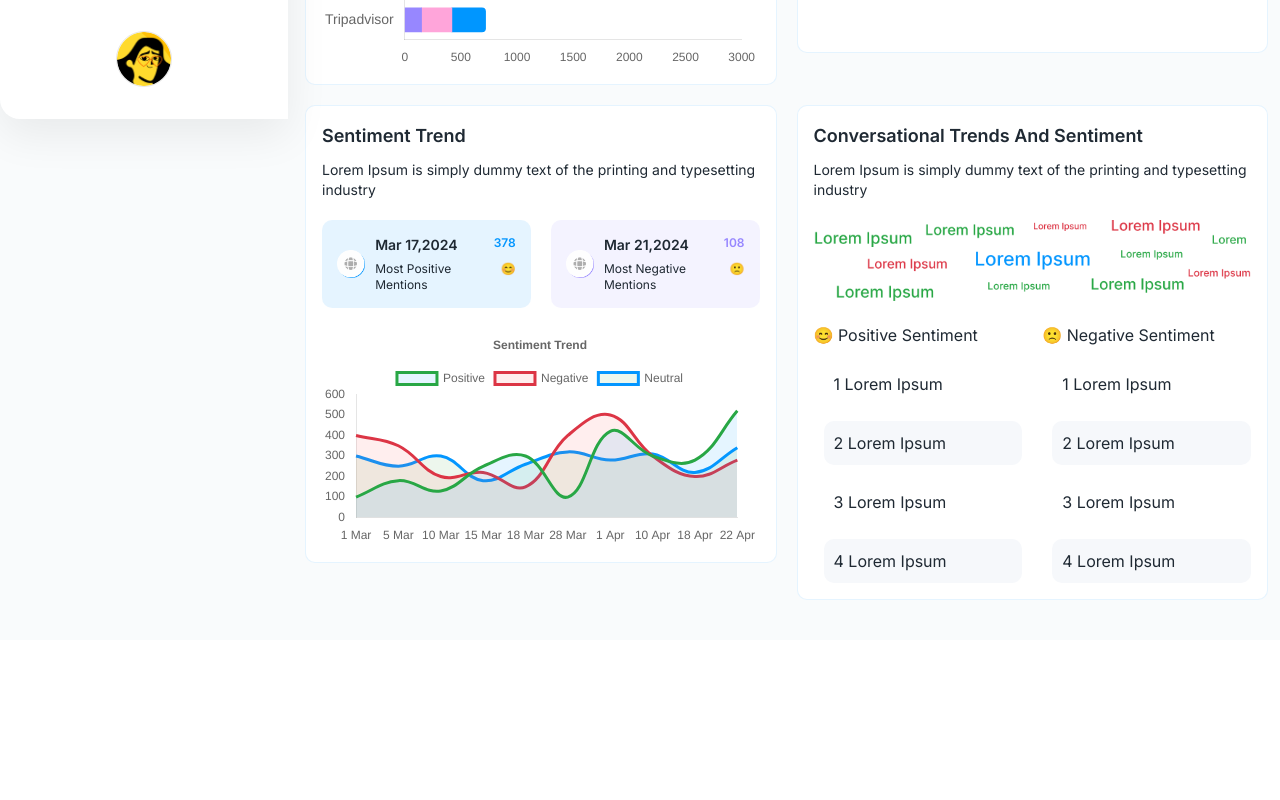
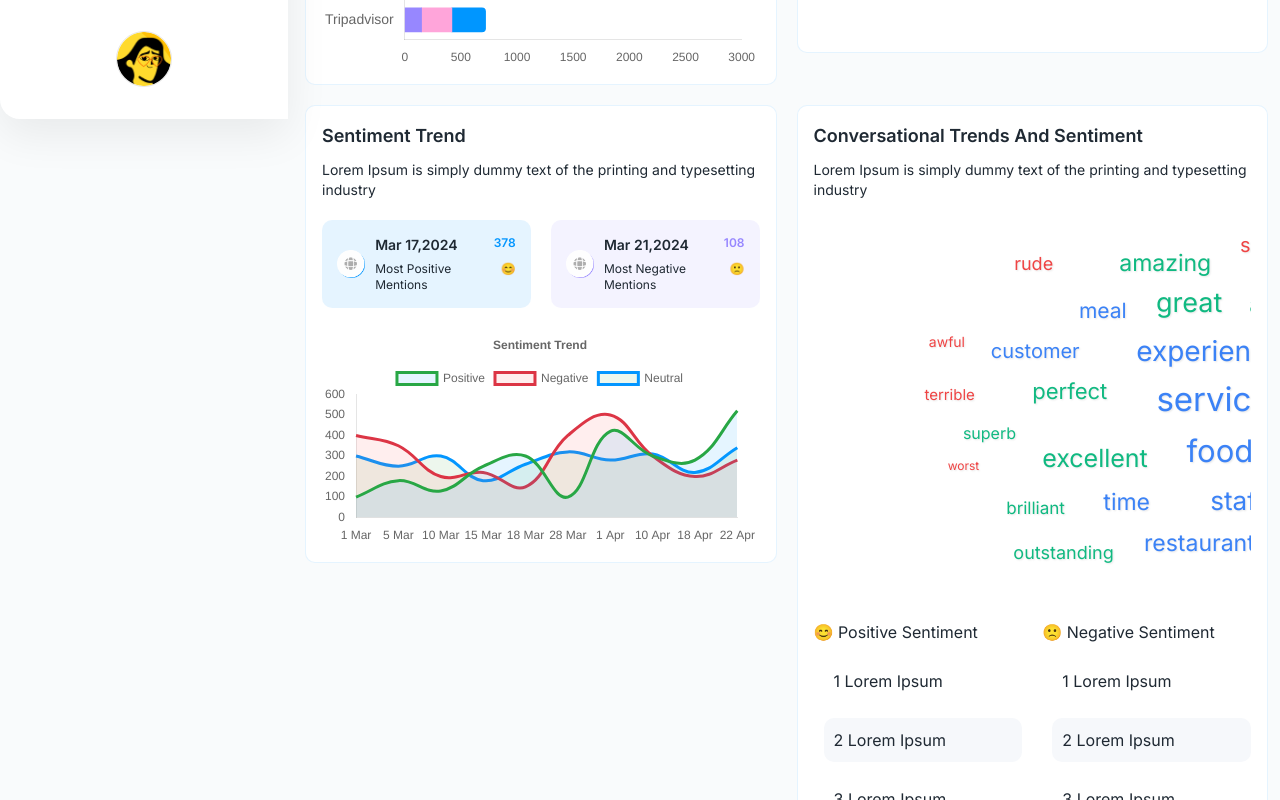
Before and after one commit to sumithub/rs-web-develop, a Next.js app: page /sentiment-analysis in a window 1280 px wide. Shown: the part 681-1481 px from the top of the page. Before the commit the page ends 1321 px from the top, so only its background shows below. Built offline with nearby package versions, Linux system fonts and the light colour scheme.

Commit message:
WordCloud

```diff
--- a/src/app/sentiment-analysis/page.js
+++ b/src/app/sentiment-analysis/page.js
@@ -2,8 +2,6 @@
 import Image from "next/image";
 import AdminLayout from "../../components/AdminLayout";
 import DashboardCard from "../../components/DashboardCard";
-import Select from "../../components/form/Select";
-import Wordcloud from "../../components/charts/WordCloudChart";
 import SentimentBySourceChart from "../../components/charts/SentimentBySourceChart";
 import DashboardChart from "../../components/DashboardChart";
 import DashboardLineChart from "../../components/charts/DashboardLineChart";
@@ -11,6 +9,7 @@ import SentimentTrendChart from "../../components/charts/SentimentTrendChart";
 import { useState } from "react";
 import DateRange from "../../components/form/DateRangePicker";
 import CustomSelectBox from "../../components/form/CustomSelectBox";
+import ConversationalTrends from "../../components/ConversationalTrends";
 
 export default function SentimentAnalysis() {
     const [filterBy, setFilterBy] = useState("")
@@ -119,7 +118,7 @@ export default function SentimentAnalysis() {
                             <DashboardChart title="Conversational Trends And Sentiment" >
                                 <div>
                                     <h2 className="text-sm pt-2.5">Lorem Ipsum is simply dummy text of the printing and typesetting industry</h2>
-                                    <Image src="/images/lorem-ipsum.png" alt="lorem-ipsum" width={602} height={121} className="pt-[15px]" />
+                                    <ConversationalTrends />
                                     <div className="grid grid-cols-2 gap-5 pt-5">
                                         <div>
                                             <h2>😊 Positive Sentiment</h2>
--- /dev/null
+++ b/src/components/ConversationalTrends.js
@@ -0,0 +1,265 @@
+
+"use client";
+import React, { useState, useEffect, useRef } from "react";
+
+const WordCloud = ({
+    positiveWords = [],
+    negativeWords = [],
+    neutralWords = [],
+    width = 800,
+    height = 500,
+}) => {
+    const [wordPositions, setWordPositions] = useState([]);
+    const canvasRef = useRef(null);
+    const containerRef = useRef(null);
+
+    const processWords = () => {
+        const allWords = [];
+
+        const collect = (list, sentiment) => {
+            list.forEach(word => {
+                if (typeof word === "string") {
+                    allWords.push({ text: word, sentiment, frequency: 1 });
+                } else {
+                    allWords.push({ ...word, sentiment });
+                }
+            });
+        };
+
+        collect(positiveWords, "positive");
+        collect(negativeWords, "negative");
+        collect(neutralWords, "neutral");
+
+        return allWords
+            .sort((a, b) => (b.frequency || 1) - (a.frequency || 1))
+            .slice(0, Math.floor((width * height) / 2000)); // Limit words by area
+    };
+
+    const getTextDimensions = (text, fontSize) => {
+        if (!canvasRef.current) return { width: text.length * fontSize * 0.5, height: fontSize };
+
+        const canvas = canvasRef.current;
+        const ctx = canvas.getContext("2d");
+        ctx.font = `bold ${fontSize}px Inter, Arial, sans-serif`;
+
+        const metrics = ctx.measureText(text);
+        return {
+            width: metrics.width + 16,
+            height: fontSize + 8
+        };
+    };
+
+    const calculateFontSize = (frequency, maxFreq) => {
+        const minSize = Math.max(10, height / 40);
+        const maxSize = Math.max(20, height / 12);
+        return Math.floor(minSize + ((frequency || 1) / Math.max(maxFreq, 1)) * (maxSize - minSize));
+    };
+
+    const hasOverlap = (rect1, rect2, padding = 6) => {
+        return !(
+            rect1.x + rect1.width + padding < rect2.x ||
+            rect2.x + rect2.width + padding < rect1.x ||
+            rect1.y + rect1.height + padding < rect2.y ||
+            rect2.y + rect2.height + padding < rect1.y
+        );
+    };
+
+    const calculatePositions = () => {
+        const words = processWords();
+        if (words.length === 0) return [];
+
+        const maxFreq = Math.max(...words.map(w => w.frequency || 1));
+        const centerX = width / 2;
+        const centerY = height / 2;
+        const positions = [];
+        const usedRects = [];
+
+        words.forEach((word, index) => {
+            const fontSize = calculateFontSize(word.frequency, maxFreq);
+            const dimensions = getTextDimensions(word.text, fontSize);
+
+            let position = null;
+            let attempts = 0;
+            const maxAttempts = 300;
+
+            while (!position && attempts < maxAttempts) {
+                let testPos;
+
+                if (index === 0) {
+                    testPos = {
+                        x: centerX - dimensions.width / 2,
+                        y: centerY - dimensions.height / 2
+                    };
+                } else if (attempts < 150) {
+                    const angle = attempts * 0.4 + (Math.random() * 0.3);
+                    const radius = Math.sqrt(attempts) * (Math.min(width, height) / 40) + (index * 8);
+                    testPos = {
+                        x: centerX + Math.cos(angle) * radius - dimensions.width / 2,
+                        y: centerY + Math.sin(angle) * radius - dimensions.height / 2
+                    };
+                } else {
+                    testPos = {
+                        x: Math.random() * (width - dimensions.width - 40) + 20,
+                        y: Math.random() * (height - dimensions.height - 40) + 20
+                    };
+                }
+
+                if (testPos.x >= 20 &&
+                    testPos.y >= 20 &&
+                    testPos.x + dimensions.width <= width - 20 &&
+                    testPos.y + dimensions.height <= height - 20) {
+
+                    const testRect = {
+                        x: testPos.x,
+                        y: testPos.y,
+                        width: dimensions.width,
+                        height: dimensions.height
+                    };
+
+                    const hasCollision = usedRects.some(rect => hasOverlap(testRect, rect));
+
+                    if (!hasCollision) {
+                        position = testPos;
+                        usedRects.push(testRect);
+                    }
+                }
+                attempts++;
+            }
+
+            if (!position) {
+                const fallbackCol = index % 6;
+                const fallbackRow = Math.floor(index / 6);
+                position = {
+                    x: Math.min(width - 80, 30 + fallbackCol * 120),
+                    y: Math.min(height - 40, 30 + fallbackRow * 50)
+                };
+                usedRects.push({
+                    x: position.x,
+                    y: position.y,
+                    width: dimensions.width,
+                    height: dimensions.height
+                });
+            }
+
+            positions.push({
+                ...word,
+                x: position.x + dimensions.width / 2,
+                y: position.y + dimensions.height / 2,
+                fontSize,
+                width: dimensions.width,
+                height: dimensions.height
+            });
+        });
+
+        return positions;
+    };
+
+    useEffect(() => {
+        const timer = setTimeout(() => {
+            setWordPositions(calculatePositions());
+        }, 100);
+        return () => clearTimeout(timer);
+    }, [positiveWords, negativeWords, neutralWords, width, height]);
+
+    const getSentimentColor = (sentiment) => {
+        switch (sentiment) {
+            case "positive": return "#10B981";
+            case "negative": return "#EF4444";
+            case "neutral": return "#3B82F6";
+            default: return "#6B7280";
+        }
+    };
+
+    return (
+        <div className="w-full mx-auto overflow-hidden">
+            <canvas ref={canvasRef} style={{ display: "none" }} />
+
+            <div
+                ref={containerRef}
+                className="relative"
+                style={{ width: `${width}px`, height: `${height}px`, maxWidth: "100%" }}
+            >
+                {wordPositions.length === 0 ? (
+                    <div className="flex items-center justify-center h-full text-gray-500">
+                        <div className="text-center">
+                            <div className="text-4xl mb-4">📊</div>
+                            <div className="text-lg">No words to display</div>
+                            <div className="text-sm mt-2">Add words to see the visualization</div>
+                        </div>
+                    </div>
+                ) : (
+                    wordPositions.map((word, index) => (
+                        <div
+                            key={`${word.text}-${index}`}
+                            className="absolute cursor-pointer transition-all duration-300 hover:scale-110 hover:z-10 select-none"
+                            style={{
+                                left: `${word.x}px`,
+                                top: `${word.y}px`,
+                                transform: "translate(-50%, -50%)",
+                                fontSize: `${word.fontSize}px`,
+                                color: getSentimentColor(word.sentiment),
+                                textShadow: "1px 1px 2px rgba(0,0,0,0.1)",
+                                padding: "6px 12px",
+                                whiteSpace: "nowrap"
+                            }}
+                            title={`${word.text} (${word.sentiment}) - Frequency: ${word.frequency || 1}`}
+                        >
+                            {word.text}
+                        </div>
+                    ))
+                )}
+            </div>
+        </div>
+    );
+};
+
+// Example usage component
+export default function ConversationalTrends() {
+    const positiveWords = [
+        { text: "excellent", frequency: 45 },
+        { text: "amazing", frequency: 38 },
+        { text: "fantastic", frequency: 32 },
+        { text: "wonderful", frequency: 28 },
+        { text: "great", frequency: 52 },
+        { text: "awesome", frequency: 41 },
+        { text: "perfect", frequency: 35 },
+        { text: "outstanding", frequency: 25 },
+        { text: "brilliant", frequency: 22 },
+        { text: "superb", frequency: 18 }
+    ]
+
+    const negativeWords = [
+        { text: "terrible", frequency: 15 },
+        { text: "awful", frequency: 12 },
+        { text: "horrible", frequency: 18 },
+        { text: "disappointing", frequency: 22 },
+        { text: "worst", frequency: 8 },
+        { text: "bad", frequency: 28 },
+        { text: "slow", frequency: 32 },
+        { text: "rude", frequency: 25 }
+    ]
+
+    const neutralWords = [
+        { text: "service", frequency: 68 },
+        { text: "food", frequency: 62 },
+        { text: "staff", frequency: 48 },
+        { text: "place", frequency: 45 },
+        { text: "time", frequency: 38 },
+        { text: "order", frequency: 42 },
+        { text: "price", frequency: 35 },
+        { text: "location", frequency: 28 },
+        { text: "experience", frequency: 55 },
+        { text: "restaurant", frequency: 40 },
+        { text: "meal", frequency: 33 },
+        { text: "customer", frequency: 30 }
+    ]
+
+    return (<WordCloud
+        positiveWords={positiveWords}
+        negativeWords={negativeWords}
+        neutralWords={neutralWords}
+        width={800}
+        height={400}
+    />
+    );
+}
```
